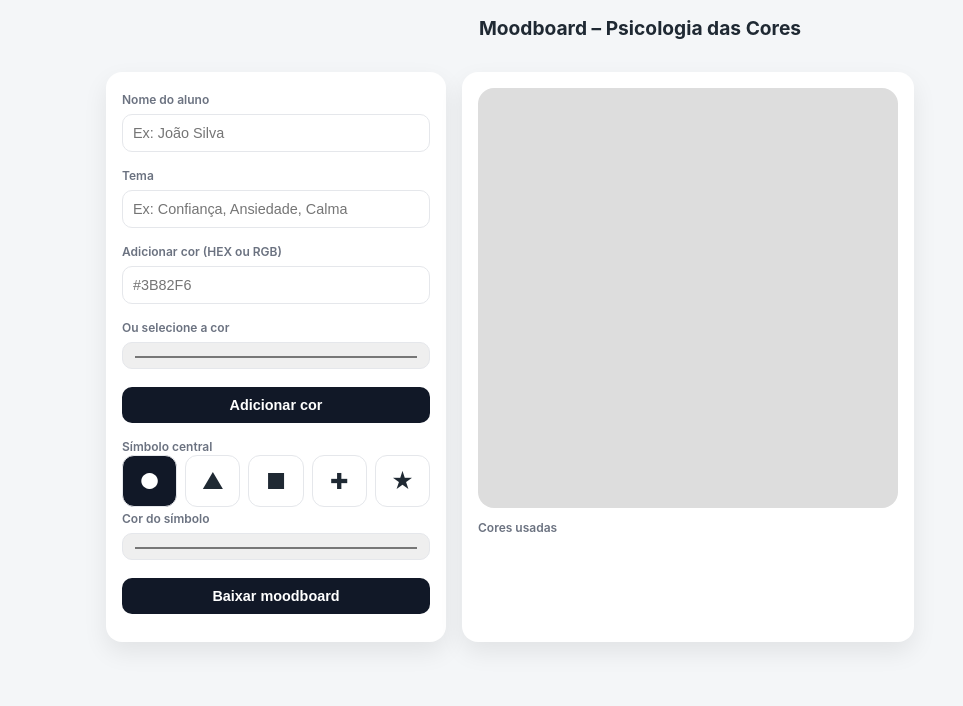
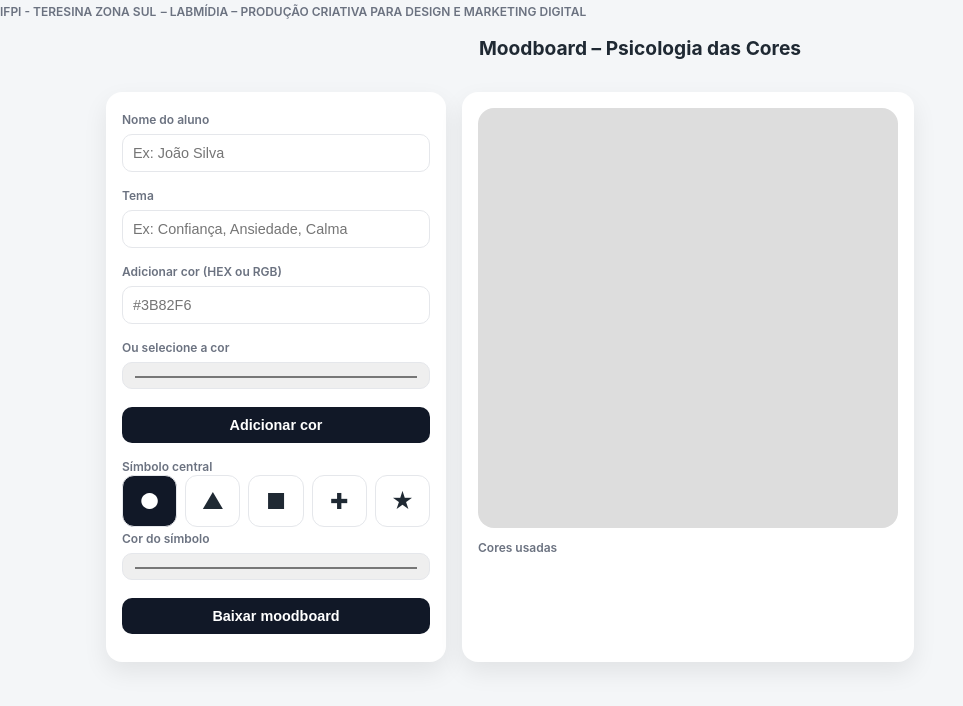
Before and after one commit to wagnerlrodrigues/moodboard, a plain HTML site: page index.html in a window 1280 px wide. Shown: the whole page, without its empty margins (0-963 px from the left). Drawn offline with Linux system fonts and the light colour scheme.

Commit message:
Update index.html

```diff
--- a/index.html
+++ b/index.html
@@ -4,6 +4,9 @@
   <meta charset="UTF-8" />
   <meta name="viewport" content="width=device-width, initial-scale=1.0" />
   <title>Moodboard – Psicologia das Cores</title>
+  <label>IFPI - TERESINA ZONA SUL</label>
+    <label> – LABMÍDIA –  PRODUÇÃO CRIATIVA PARA DESIGN E MARKETING DIGITAL
+</label>
   <style>
     :root {
       --bg: #f4f6f8;
```
